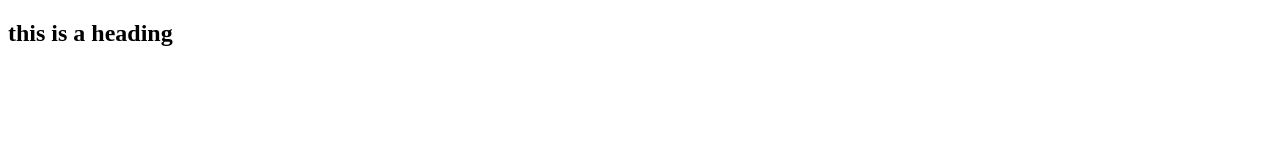
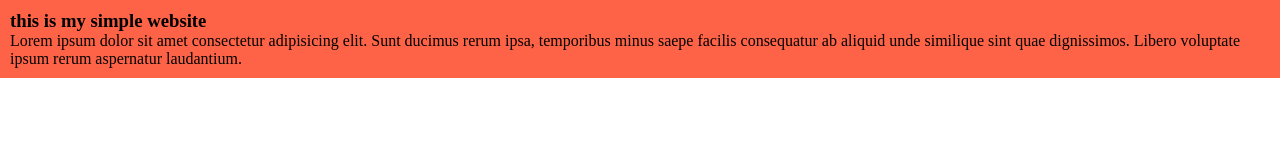
Before and after one commit to bluerana377/my_simple_website, a plain HTML site: page index.html in a window 1280 px wide. Drawn offline with Linux system fonts and the light colour scheme.

Commit message:
this is my first blog

```diff
--- a/index.html
+++ b/index.html
@@ -4,8 +4,12 @@
     <meta charset="UTF-8">
     <meta name="viewport" content="width=device-width, initial-scale=1.0">
     <title>This is my simple website</title>
+    <link rel="stylesheet" href="styles/styles.css">
 </head>
 <body>
-    <h2>this is a heading</h2>
+    <div>
+    <h3>this is my simple website</h3>
+    <p>Lorem ipsum dolor sit amet consectetur adipisicing elit. Sunt ducimus rerum ipsa, temporibus minus saepe facilis consequatur ab aliquid unde similique sint quae dignissimos. Libero voluptate ipsum rerum aspernatur laudantium.</p>
+</div>
 </body>
 </html>
--- /dev/null
+++ b/styles/styles.css
@@ -0,0 +1,8 @@
+*{
+    margin: 0;
+    padding: 0;
+}
+div{
+    background-color:tomato ;
+    padding: 10px;
+}
```
